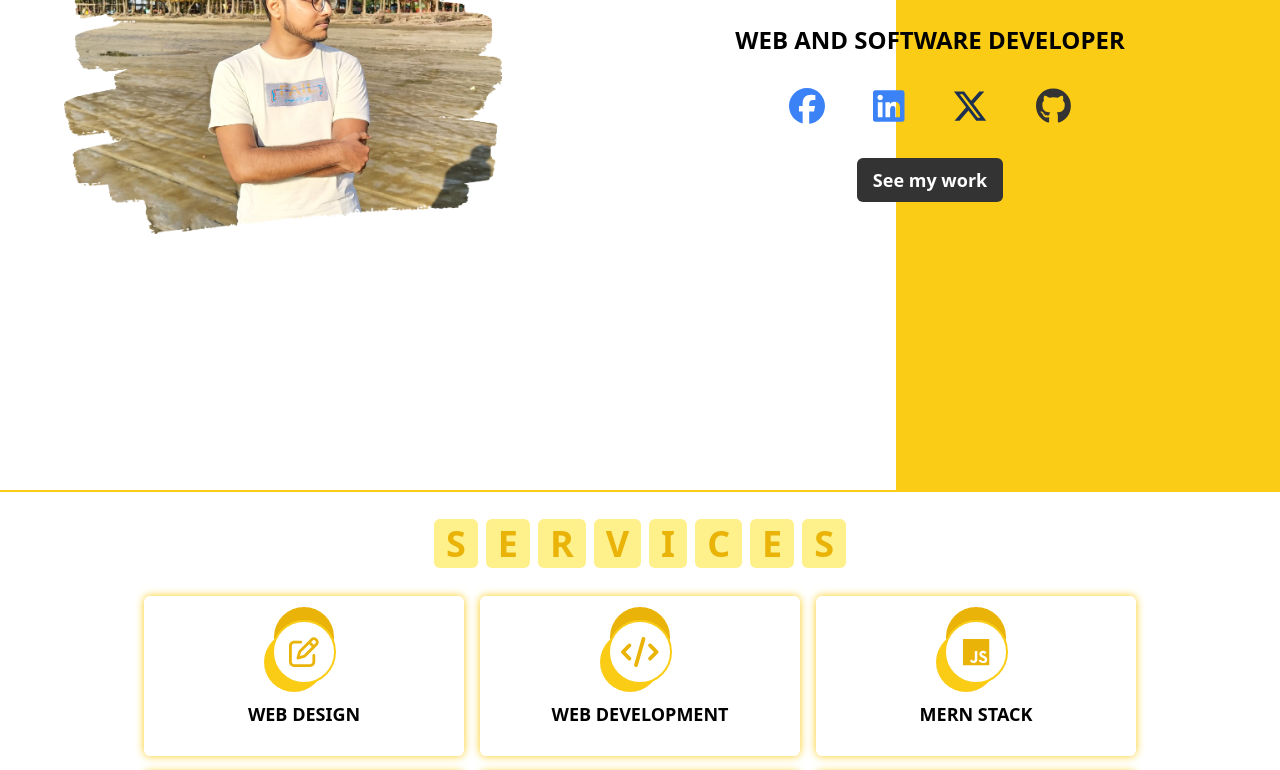
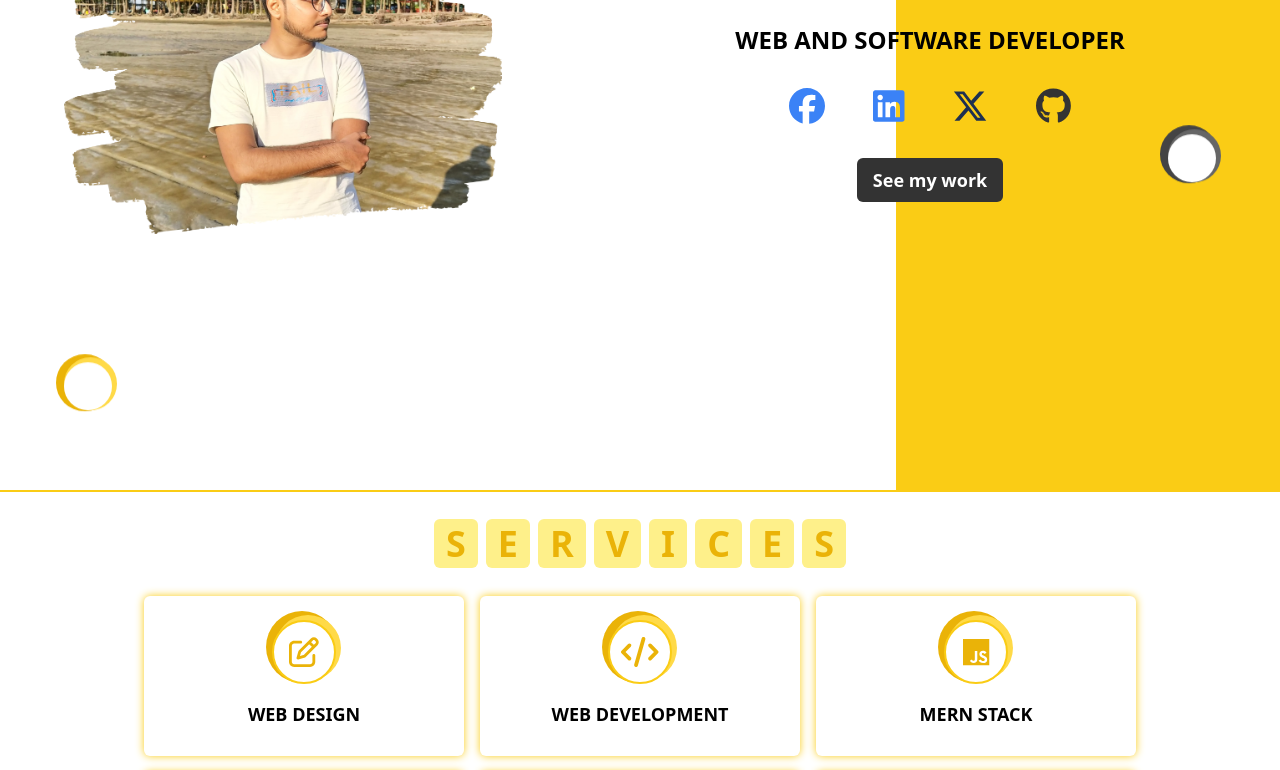
Before and after one commit to hrsohel/my-portfolio, a Next.js app: page / in a window 1280 px wide. Shown: the part 300-1070 px from the top of the page. Built offline with nearby package versions, Linux system fonts and the light colour scheme.

Commit message:
ring added

```diff
--- a/app/globals.css
+++ b/app/globals.css
@@ -135,23 +135,27 @@ main::after {
     content: '';
     position: absolute;
     background-color: rgb(234 179 8);
-    width: 100%;
-    height: 100%;
+    width: 120%;
+    height: 120%;
     border-radius: 50%;
-    left: 0;
-    top: -15px;
+    /* left: 0;
+    top: -15px; */
+    left: -14%;
+    top: -18%;
     z-index: -1;
 }
 
 .service-icon-container::after {
     content: '';
     position: absolute;
-    background-color: rgb(250 204 21);
-    width: 100%;
-    height: 100%;
+    background-color: rgb(255, 218, 72);
+    width: 110%;
+    height: 110%;
     border-radius: 50%;
-    left: -10px;
-    bottom: -10px;
+    /* left: -10px;
+    bottom: -10px; */
+    right: -11%;
+    top: -11%;
     z-index: -1;
 }
 .portfolio-details {
@@ -159,6 +163,71 @@ main::after {
     background-position: top;
     background-size: cover;
     background-repeat: no-repeat;
+}
+.opera-container {
+    animation: spin 2s linear infinite;
+}
+.opera-container2 {
+    animation: spin2 2s linear infinite;
+}
+
+.round-div{
+    width: 100%;
+    height: 100%;
+    border-radius: 50%;
+    background-color: #fff;
+    position: relative;
+    padding: 0 1rem;
+    text-align: center;
+}
+
+.round-div::before {
+    content: '';
+    position: absolute;
+    left: -16%;
+    top: -18%;
+    width: 120%;
+    height: 120%;
+    /* background-color: rgb(234 179 8); */
+    background-color: var(--before);
+    border-radius: 50%;
+    z-index: -1;
+}
+
+.round-div::after {
+    content: '';
+    position: absolute;
+    right: -11%;
+    top: -11%;
+    width: 110%;
+    height: 110%;
+    /* background-color: rgb(255, 218, 72); */
+    background-color: var(--after);
+    border-radius: 50%;
+    z-index: -1;
+}
+
+@keyframes spin {
+
+    0%,
+    100% {
+        transform: translateY(-10px);
+    }
+
+    50% {
+        transform: translateY(10px);
+    }
+}
+@keyframes spin2 {
+
+    0%,
+    100% {
+        transform: translateY(0px);
+    }
+
+    50% {
+        transform: translateY(0px);
+    }
 }
 @keyframes upToDown {
     from {
--- a/app/page.js
+++ b/app/page.js
@@ -8,7 +8,6 @@ import ServiceCard from "@/components/ServiceCard";
 import { data } from "@/controllers/data";
 import { skills } from "@/controllers/skill";
 import Skills from "@/components/Skills";
-import AboutImage from "@/components/AboutImage";
 
 const page = () => {
   return (
@@ -45,7 +44,7 @@ const page = () => {
       {/* <p className="text-center text-[1rem] sm:text-lg mb-4">
         These are the services I serve
       </p> */}
-      <div className="flex items-start justify-center sm:gap-4 gap-2 my-4 flex-wrap">
+      <div className="flex items-start  justify-center sm:gap-4 gap-2 my-4 flex-wrap">
         {data.map((item) => {
           return (
             <ServiceCard
--- a/app/works/page.js
+++ b/app/works/page.js
@@ -4,6 +4,7 @@ import { faCheckCircle } from "@fortawesome/free-regular-svg-icons";
 import {
   faAward,
   faBriefcase,
+  faCheck,
   faUsers,
 } from "@fortawesome/free-solid-svg-icons";
 import { FontAwesomeIcon } from "@fortawesome/react-fontawesome";
@@ -14,85 +15,129 @@ const page = () => {
   return (
     <>
       <Navbar />
-      <div className="relative bg-yellow-500">
+      <div className="relative bg-slate-100">
         {/* <div className=" bg-red-500 absolute top-0 left-0 w-full h-full"></div> */}
         <div className="flex w-full h-full items-center justify-around flex-row py-8 px-2">
-          <div className="flex items-center justify-center flex-col text-black my-2">
-            <div className="w-[3.5rem] h-[3.5rem] sm:w-[5rem] sm:h-[5rem]  p-4  rounded-full bg-white flex items-center justify-center">
+          <div className="flex  items-center justify-center flex-col text-black my-2">
+            <div className="opera-container2 w-[5rem] h-[5rem] sm:w-[8rem] sm:h-[8rem]  p-4  rounded-full  flex items-center justify-center">
+              <div
+                className="round-div h-full w-full flex items-center justify-center "
+                style={{
+                  "--before": "rgb(234 179 8)",
+                  "--after": "rgb(255, 218, 72)",
+                }}
+              >
                 <FontAwesomeIcon
-                icon={faCheckCircle}
-                className="icons text-yellow-500 text-4xl sm:text-7xl md:text-8xl"
+                  icon={faCheck}
+                  // "text-4xl
+                  // sm:text-7xl
+                  // md:text-8xl"
+                  className="icons text-yellow-500 text-4xl sm:text-6xl"
                 />
+              </div>
             </div>
             <p
               style={{ textShadow: "0px 0px 3px white" }}
-              className="text-xl md:text-4xl font-bold text-center my-2 text-white"
+              className="text-[1.2rem] md:text-4xl font-bold text-center my-2 text-[#444]"
             >
               10
             </p>
             <p
               style={{ textShadow: "0px 0px 3px white" }}
-              className="uppercase text-center text-sm md:text-lg font-bold text-white"
+              className="uppercase text-center text-[0.8rem] md:text-lg font-bold text-[#444]"
             >
               Works completed
             </p>
           </div>
           <div className="flex justify-center items-center flex-col text-black my-2">
-            <div className="w-[3.5rem] h-[3.5rem] sm:w-[5rem] sm:h-[5rem] p-4 rounded-full bg-white flex items-center justify-center">
+            <div className="opera-container2 w-[5rem] h-[5rem] sm:w-[8rem] sm:h-[8rem]  p-4  rounded-full  flex items-center justify-center">
+              <div
+                className="round-div h-full w-full flex items-center justify-center "
+                style={{
+                  "--before": "rgb(234 179 8)",
+                  "--after": "rgb(255, 218, 72)",
+                }}
+              >
                 <FontAwesomeIcon
                   icon={faBriefcase}
-                className="icons text-yellow-500 text-4xl "
+                  // "text-4xl
+                  // sm:text-7xl
+                  // md:text-8xl"
+                  className="icons text-yellow-500 text-3xl sm:text-6xl"
                 />
+              </div>
             </div>
             <p
               style={{ textShadow: "0 0 3px white" }}
-              className="text-xl md:text-4xl font-bold text-center my-2 text-white"
+              className="text-[1.2rem] text-[#444] md:text-4xl font-bold text-center my-2"
             >
               3
             </p>
             <p
               style={{ textShadow: "0 0 3px white" }}
-              className="uppercase text-center text-sm md:text-lg font-bold text-white"
+              className="uppercase text-center text-[0.8rem] text-[#444] md:text-lg font-bold "
             >
               years of experience
             </p>
           </div>
           <div className="flex justify-center items-center flex-col text-black my-2">
-            <div className="w-[3.5rem] h-[3.5rem] sm:w-[5rem] sm:h-[5rem] p-4 rounded-full bg-white flex items-center justify-center">
+            <div className="opera-container2 w-[5rem] h-[5rem] sm:w-[8rem] sm:h-[8rem]  p-4  rounded-full  flex items-center justify-center">
+              <div
+                className="round-div h-full w-full flex items-center justify-center "
+                style={{
+                  "--before": "rgb(234 179 8)",
+                  "--after": "rgb(255, 218, 72)",
+                }}
+              >
                 <FontAwesomeIcon
                   icon={faUsers}
-                className="icons text-yellow-500 text-4xl  "
+                  // "text-4xl
+                  // sm:text-7xl
+                  // md:text-8xl"
+                  className="icons text-yellow-500 sm:text-5xl text-2xl"
                 />
+              </div>
             </div>
             <p
               style={{ textShadow: "0px 0px 3px white" }}
-              className="text-xl md:text-4xl font-bold text-center my-2 text-white"
+              className="text-[1.2rem] text-[#444] md:text-4xl font-bold text-center my-2 "
             >
               12
             </p>
             <p
               style={{ textShadow: "0px 0px 3px white" }}
-              className="uppercase text-center text-sm md:text-lg font-bold text-white"
+              className="uppercase text-center text-[0.8rem] text-[#444] md:text-lg font-bold "
             >
               total clients
             </p>
           </div>
           <div className="flex justify-center items-center flex-col text-black my-2">
-            <div className="w-[3.5rem] h-[3.5rem] sm:w-[5rem] sm:h-[5rem] p-4 rounded-full bg-white flex items-center justify-center">
+            <div className="opera-container2 w-[5rem] h-[5rem] sm:w-[8rem] sm:h-[8rem]  p-4  rounded-full  flex items-center justify-center">
+              <div
+                className="round-div h-full w-full flex items-center justify-center "
+                style={{
+                  "--before": "rgb(234 179 8)",
+                  "--after": "rgb(255, 218, 72)",
+                }}
+              >
                 <FontAwesomeIcon
                   icon={faAward}
-                className="icons text-yellow-500 text-4xl"
+                  // "text-4xl
+                  // sm:text-7xl
+                  // md:text-8xl"
+                  className="icons text-yellow-500 sm:text-6xl text-3xl"
                 />
+              </div>
             </div>
             <p
               style={{ textShadow: "0px 0px 3px white" }}
-              className="text-xl md:text-4xl font-bold text-center my-2 text-white"
+              className="text-[1.2rem] text-[#444] md:text-4xl font-bold text-center my-2 "
             >
               2
             </p>
             <p
               style={{ textShadow: "0px 0px 3px white" }}
-              className="uppercase text-center text-sm md:text-lg font-bold text-white"
+              className="uppercase text-center text-[0.8rem] text-[#444] md:text-lg font-bold "
             >
               awards won
             </p>
--- a/components/HomeComponent.jsx
+++ b/components/HomeComponent.jsx
@@ -11,6 +11,7 @@ import {
   faLinkedin,
 } from "@fortawesome/free-brands-svg-icons";
 import Link from "next/link";
+import OperaComponent from "./OperaComponent";
 
 const HomeComponent = () => {
   const [image, setImage] = React.useState("/images/imaheforportfolio.png");
@@ -23,7 +24,16 @@ const HomeComponent = () => {
     AOS.init({ duration: 2000 });
   }, []);
   return (
-    <main className="px-2 py-4 md:px-8 min-h-[91vh] md:h-[91vh] border-b-2 border-yellow-400">
+    <main className="px-2 relative py-4 md:px-8 min-h-[91vh] md:h-[91vh] border-b-2 border-yellow-400">
+      <OperaComponent
+        position="absolute"
+        top=""
+        left="5%"
+        right=""
+        bottom="10%"
+        before="rgb(234 179 8)"
+        after="rgb(255, 218, 72)"
+      />
       <div className="">
         <p className="text-2xl font-bold">Create Best Technology</p>
         <p className="text-4xl md:text-6xl font-bold">For Any Device</p>
@@ -44,7 +54,16 @@ const HomeComponent = () => {
             />
           </div>
         </div>
-        <div className="mt-4 w-full  " data-aos="zoom-in">
+        <div className="mt-4 w-full relative " data-aos="zoom-in">
+          <OperaComponent
+            position="absolute"
+            top=""
+            left=""
+            right="5%"
+            bottom="5%"
+            before="#444"
+            after="#666"
+          />
           {/* <Image
             src="/images/electronjs.png"
             alt="desktop"
--- /dev/null
+++ b/components/OperaComponent.jsx
@@ -0,0 +1,34 @@
+import React from "react";
+
+const OperaComponent = ({
+  position,
+  top,
+  left,
+  right,
+  bottom,
+  before,
+  after,
+}) => {
+  return (
+    <>
+      <div
+        style={{
+          position,
+          left,
+          top,
+          right,
+          bottom,
+          zIndex: -1,
+        }}
+        className="opera-container sm:w-[3rem] sm:h-[3rem] w-[2rem] h-[2rem]"
+      >
+        <div
+          style={{ "--before": before, "--after": after }}
+          className="round-div"
+        ></div>
+      </div>
+    </>
+  );
+};
+
+export default OperaComponent;
```
Lines whose indentation alone changed are shown as unchanged.
